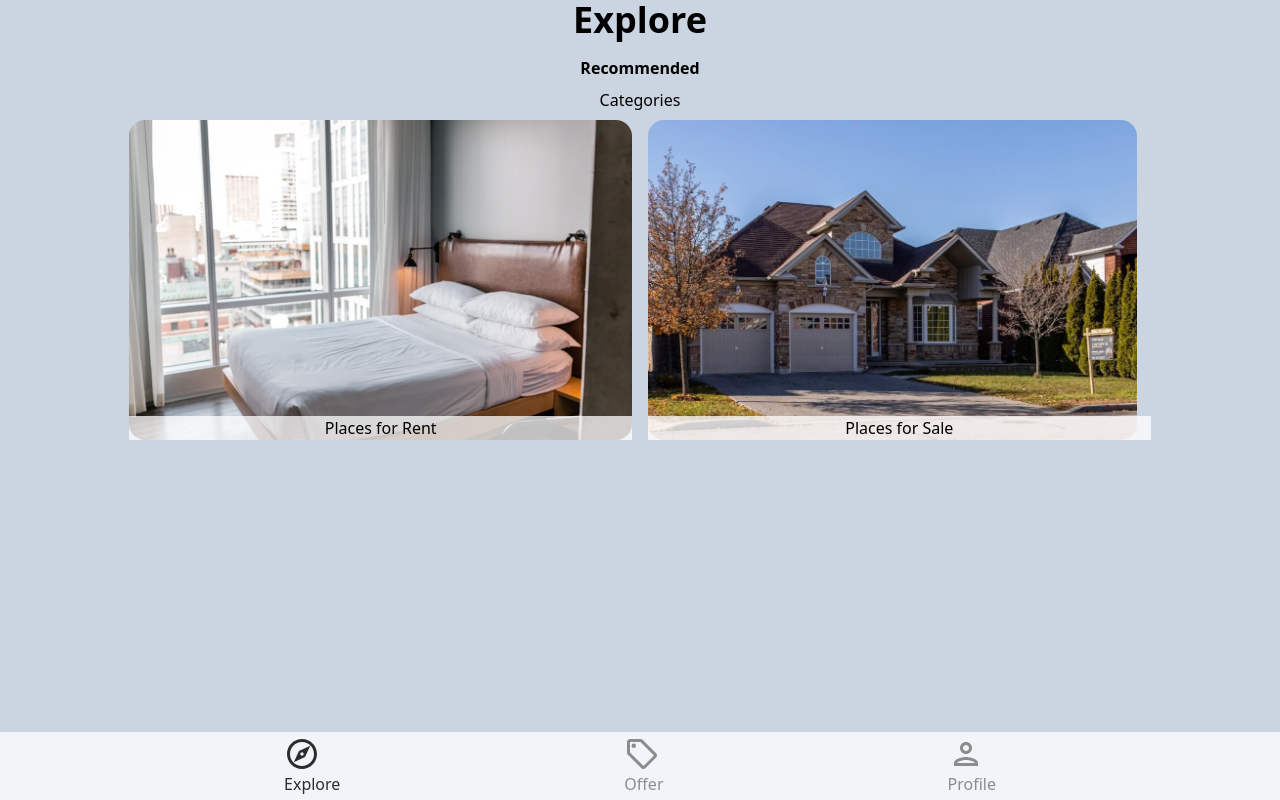
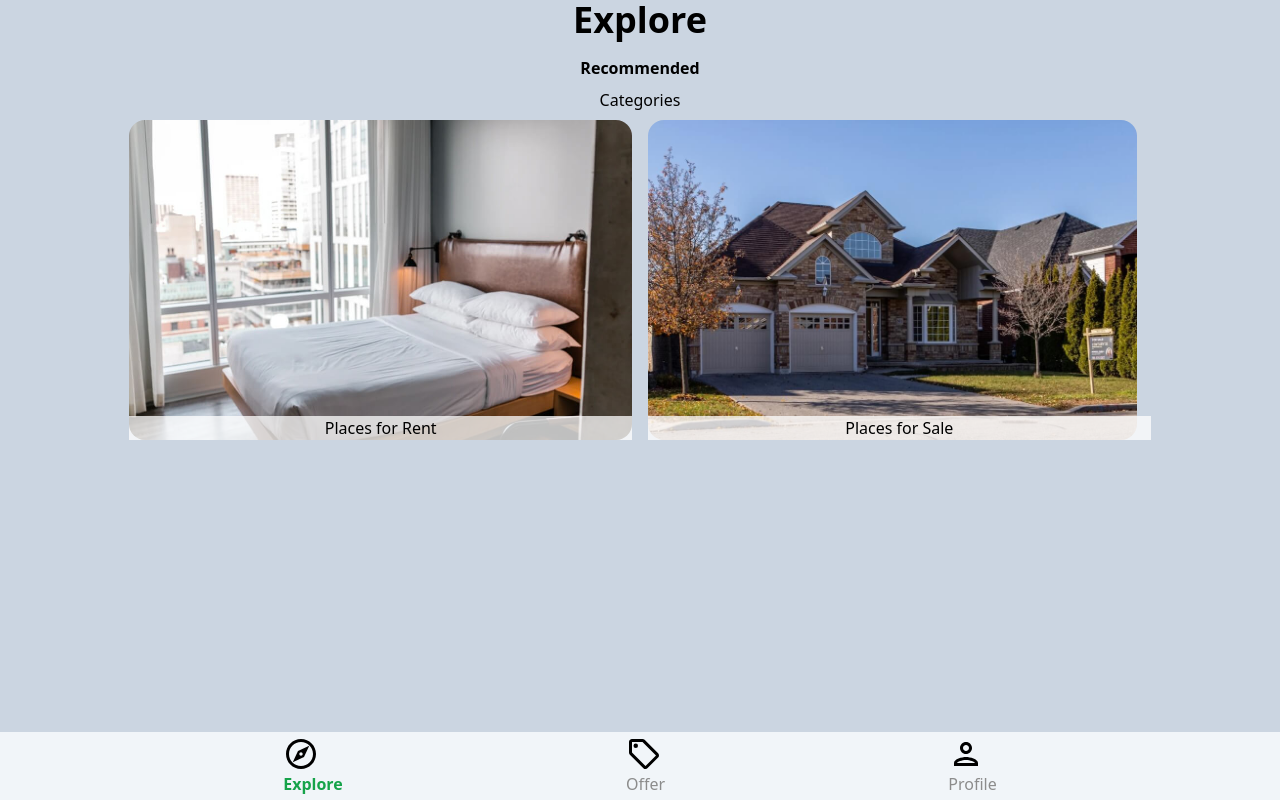
Before and after one commit to bllsglm/HouseMarket, a React (Vite) app: page / in a window 1280 px wide. Built offline with nearby package versions, Linux system fonts and the light colour scheme; no server answers; the database is empty.

Commit message:
Type Corrections in components File

```diff
--- a/src/components/ListingItem.tsx
+++ b/src/components/ListingItem.tsx
@@ -2,7 +2,31 @@ import { Link } from 'react-router-dom'
 import { DeleteIcon } from '../assets/icons'
 import bedIcon from '../assets/svg/bedIcon.svg'
 
-const ListingItem = ({ listing, id, onDelete }) => {
+export type ListingProp = {
+  id: string
+  bathrooms: number
+  bedrooms: number
+  name: string
+  imageUrls: string[]
+  geolocation: { lat: number; lng: number }
+  location: string
+  offer?: boolean
+  regularPrice: string
+  discountedPrice?: string
+  type: string
+  parking: boolean
+  furnished: boolean
+  timestamp: Date
+  userRef: string
+}
+
+type listingItemProps = {
+  listing: ListingProp
+  id: string
+  onDelete?: (id: string, name: string) => void
+}
+
+const ListingItem = ({ listing, id, onDelete }: listingItemProps) => {
   return (
     <li className="bg-white shadow-lg p-4 my-2 mx-1 rounded-lg flex justify-between items-center hover:bg-green-100">
       <Link
@@ -20,8 +44,8 @@ const ListingItem = ({ listing, id, onDelete }) => {
           <p className="text-lg font-semibold">
             $
             {listing.offer
-              ? listing.discountedPrice.toLocaleString('tr-TR')
-              : listing.regularPrice.toLocaleString('tr-TR')}
+              ? listing.discountedPrice?.toLocaleString()
+              : listing.regularPrice.toLocaleString()}
           </p>
           <div className="flex items-center">
             <img src={bedIcon} alt="bedIcon" className="w-6 h-6 mr-1" />
--- a/src/components/Navbar.tsx
+++ b/src/components/Navbar.tsx
@@ -1,38 +1,48 @@
 import { Link, useLocation } from 'react-router-dom'
-import ExploreIcon from '../assets/icons/ExploreIcon.tsx'
-import OfferIcon from '../assets/icons/LocalOfferIcon.tsx'
-import PersonOutlineIcon from '../assets/icons/PersonOutlineIcon.tsx'
-
+import exploreIcon from '../assets/svg/exploreIcon.svg'
+import offerIcon from '../assets/svg/localOfferIcon.svg'
+import personOutlineIcon from '../assets/svg/personOutlineIcon.svg'
 
 const Navbar = () => {
   const location = useLocation()
 
-  // Function to determine color based on path
-  const matchPath = (path : string) => location.pathname === path ? '#2c2c2c' : '#8c8c8c'
-
   // Function to determine text color based on path
-  const matchText = (path : string) => location.pathname === path ? 'text-[#2c2c2c]' : 'text-[#8c8c8c]'
-
+  const matchText = (path: string) =>
+    location.pathname === path
+      ? 'text-[#2c2c2c] font-extrabold text-green-600'
+      : 'text-[#8c8c8c]'
 
   return (
-    <footer className='fixed bottom-0  w-screen bg-slate-100 z-50'>
-      <nav className='container mx-auto'>
-        <ul className='flex justify-evenly py-1'>
-          <li className='flex flex-col items-center'>
-            <Link to='/'>
-              <ExploreIcon fill={matchPath('/')} width='36px' height='36px'/>
+    <footer className="fixed bottom-0  w-screen bg-slate-100 z-50">
+      <nav className="container mx-auto">
+        <ul className="flex justify-evenly py-1">
+          <li className="flex flex-col items-center">
+            <Link to="/">
+              <img
+                src={exploreIcon}
+                alt=""
+                style={{ width: '36px', height: '36px' }}
+              />
               <p className={matchText('/')}>Explore</p>
             </Link>
           </li>
-          <li className='flex flex-col items-center'>
-            <Link to='/offers'>
-              <OfferIcon fill={matchPath('/offers')} width='36px' height='36px'/>
+          <li className="flex flex-col items-center">
+            <Link to="/offers">
+              <img
+                src={offerIcon}
+                alt=""
+                style={{ width: '36px', height: '36px' }}
+              />
               <p className={matchText('/offers')}>Offer</p>
             </Link>
           </li>
-          <li className='flex flex-col items-center'>
-            <Link to='profile'>
-              <PersonOutlineIcon fill={matchPath('/profile')} width='36px' height='36px'/>
+          <li className="flex flex-col items-center">
+            <Link to="profile">
+              <img
+                src={personOutlineIcon}
+                alt=""
+                style={{ width: '36px', height: '36px' }}
+              />
               <p className={matchText('/profile')}>Profile</p>
             </Link>
           </li>
--- a/src/components/OAuth.tsx
+++ b/src/components/OAuth.tsx
@@ -1,40 +1,43 @@
-import { GoogleAuthProvider, signInWithPopup } from "firebase/auth"
-import { GoogleIcon } from "../assets/icons"
-import { db, firebaseAuth } from "../firebase/BaseConfig"
-import { doc, getDoc, serverTimestamp, setDoc } from "firebase/firestore"
-import { toast } from "react-toastify"
-import { useNavigate } from "react-router-dom"
-
-
+import { GoogleAuthProvider, signInWithPopup } from 'firebase/auth'
+import { GoogleIcon } from '../assets/icons'
+import { db, firebaseAuth } from '../firebase/BaseConfig'
+import { doc, getDoc, serverTimestamp, setDoc } from 'firebase/firestore'
+import { toast } from 'react-toastify'
+import { useNavigate } from 'react-router-dom'
 
 const OAuth = () => {
   const navigate = useNavigate()
 
   const handleClick = async () => {
-
     try {
       // Sign in using a popup.
-    const provider = new GoogleAuthProvider();
-    const result = await signInWithPopup(firebaseAuth, provider);
+      const provider = new GoogleAuthProvider()
+      const result = await signInWithPopup(firebaseAuth, provider)
 
       // The signed-in user info.
-    const user = result.user;
+      const user = result.user
 
-    // Check for User
+      // Check for User and if there is any user with the same uid or not
       const docRef = doc(db, 'users', user.uid)
       const docSnap = getDoc(docRef)
 
-    if(!(await docSnap).exists()){
+      if (!(await docSnap).exists()) {
         await setDoc(doc(db, 'users', user.uid), {
           name: user.displayName,
           email: user.email,
-        timestamp : serverTimestamp()
+          timestamp: serverTimestamp(),
         })
       }
 
       navigate('/')
     } catch (error) {
-      toast.error(error?.data?.message || error.message)
+      toast.error(
+        'Invalid Credentials' ||
+          // eslint-disable-next-line @typescript-eslint/no-explicit-any
+          (error as any)?.data?.message ||
+          // eslint-disable-next-line @typescript-eslint/no-explicit-any
+          (error as any).message
+      )
     }
   }
 
@@ -44,7 +47,7 @@ const OAuth = () => {
         onClick={handleClick}
         className="bg-gray-200 rounded-full p-2 m-2 hover:scale-150 ease-in-out transition-transform duration-1000 mt-4"
       >
-      <GoogleIcon className='h-8 w-8'/>
+        <GoogleIcon className="h-8 w-8" />
       </button>
     </>
   )
--- a/src/components/Slider.tsx
+++ b/src/components/Slider.tsx
@@ -7,9 +7,17 @@ import Spinner from './Spinner'
 import { toast } from 'react-toastify'
 import { Link } from 'react-router-dom'
 
+type dataProp = {
+  id: string
+  type: string
+  name: string
+  price: string
+  image: string[]
+}
+
 const Slider = () => {
   const [loading, setLoading] = useState(true)
-  const [listings, setListings] = useState(null)
+  const [listings, setListings] = useState<dataProp[] | null>(null)
 
   useEffect(() => {
     const fetchImages = async () => {
@@ -24,7 +32,7 @@ const Slider = () => {
         const querySnap = await getDocs(q)
 
         const imagesList = []
-        const data = []
+        const data: dataProp[] = []
         querySnap.forEach((doc) => {
           data.push({
             id: doc.id,
@@ -40,25 +48,23 @@ const Slider = () => {
           imagesList.push(...doc.data().imageUrls)
         })
 
-        // setListings(imagesList)
         setListings(data)
 
         setLoading(false)
       } catch (error) {
-        toast.error(error!.data?.message || error.message)
+        // eslint-disable-next-line @typescript-eslint/no-explicit-any
+        toast.error((error as any)?.data?.message || (error as any).message)
       }
     }
 
     fetchImages()
-
-    // eslint-disable-next-line react-hooks/exhaustive-deps
   }, [])
 
   if (loading) {
     return <Spinner />
   }
 
-  if (listings.length === 0) {
+  if (listings?.length === 0) {
     return <></>
   }
 
@@ -74,7 +80,7 @@ const Slider = () => {
       onSlideChange={() => console.log('slide change')}
       onSwiper={(swiper) => console.log(swiper)}
     >
-      {listings.map((dataPoint, index) => (
+      {listings?.map((dataPoint, index) => (
         <SwiperSlide key={index}>
           <Link to={`/category/${dataPoint.type}/${dataPoint.id}`}>
             <div
```
Also changed, not shown: src/components/MyListings.tsx (+75 -35 lines). Lines whose indentation alone changed are shown as unchanged.
